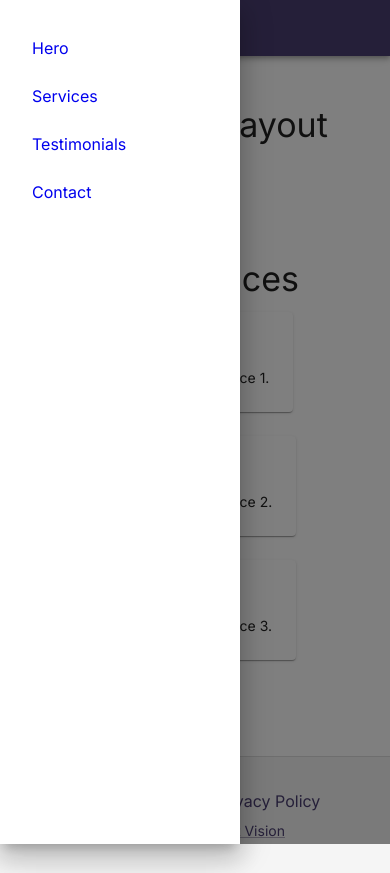
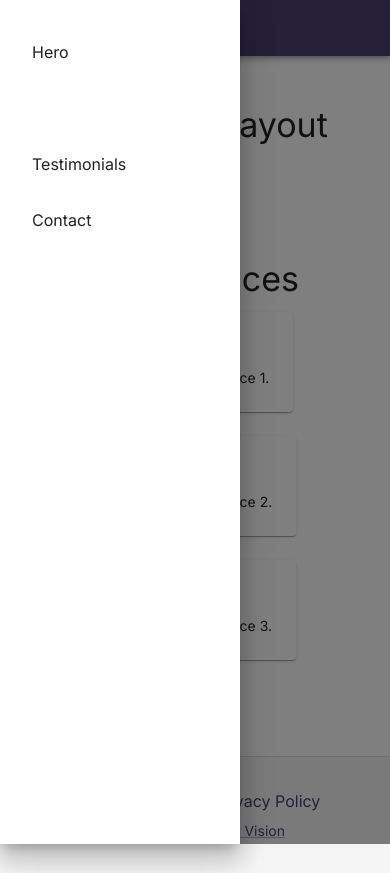
Before and after one commit to DeftVision/craftnhouse, a React (Vite) app in the folder frontend/: page /services in a window 390 px wide. Both pictures are taken after a click on the button "menu". Built offline with nearby package versions, Linux system fonts and the light colour scheme; some icons are missing.

Commit message:
Repaired broken syntax in components
ServiceGrid, MobileNav, and App.jsx were repaired.

```diff
--- a/frontend/src/App.jsx
+++ b/frontend/src/App.jsx
@@ -1,4 +1,4 @@
-import { Route, Routes } from 'react-router-dom';
+import { Route, Routes, Navigate } from 'react-router-dom';
 import { About, Contact, Home, PrivacyPolicy, TermsOfService } from './pages';
 import { Hero, Services, Testimonials } from './pages/sections';
 import LayoutWrapper from './layouts/LayoutWrapper';
@@ -10,6 +10,9 @@ function App() {
         <LayoutWrapper>
             <Box sx={{ mt: '64px', px: 2 }}>
                 <Routes>
+                    {/* Always redirect `/` to a valid route */}
+                    <Route path="/" element={<Navigate to="/hero" replace />} />
+
                     {siteConfig.layout.mode === 'multi' ? (
                         <>
                             <Route path="/hero" element={<Hero />} />
@@ -19,7 +22,7 @@ function App() {
                         </>
                     ) : (
                         <>
-                            <Route path="/" element={<Home />} />
+                            <Route path="/home" element={<Home />} />
                             <Route path="/about" element={<About />} />
                             <Route path="/contact" element={<Contact />} />
                         </>
@@ -34,4 +37,5 @@ function App() {
     );
 }
 
+
 export default App;
--- a/frontend/src/components/blocks/ServicesGrid.jsx
+++ b/frontend/src/components/blocks/ServicesGrid.jsx
@@ -8,7 +8,7 @@ export default function ServicesGrid() {
             <Typography variant="h4" gutterBottom align="center">Our Services</Typography>
             <Grid container columns={{ initial: 4, sm: 12 }} gap={3}>
                 {[1, 2, 3].map((i) => (
-                    <Grid key={i} columnSpan={{ initial: 4, sm: 4 }}>
+                    <Grid key={i}>
                         <AnimatedBox>
                             <Paper sx={{ p: 3, textAlign: 'center' }}>
                                 <Typography variant="h6">Service {i}</Typography>
--- a/frontend/src/components/nav/MobileNav.jsx
+++ b/frontend/src/components/nav/MobileNav.jsx
@@ -63,15 +63,24 @@ export default function MobileNav() {
                 <Box sx={{ width: 240, padding: 2, boxSizing: 'border-box' }}>
                     <List>
                         {siteConfig.navLinks.map(({ label, path }) => (
-                            <ListItem
-                                key={path}
-                                button
-                                component={Link}
-                                to={path}
-                                onClick={toggleDrawer(false)}
-                                selected={location.pathname === path}
-                            >
-                                <ListItemText primary={label} />
+                            <ListItem disablePadding key={path}>
+                                <ListItemText
+                                    primary={
+                                        <Link
+                                            to={path}
+                                            onClick={toggleDrawer(false)}
+                                            style={{
+                                                display: 'block',
+                                                padding: '12px 16px',
+                                                textDecoration: 'none',
+                                                color: location.pathname === path ? '#fff' : 'inherit',
+                                                backgroundColor: location.pathname === path ? 'rgba(255,255,255,0.1)' : 'transparent',
+                                            }}
+                                        >
+                                            {label}
+                                        </Link>
+                                    }
+                                />
                             </ListItem>
                         ))}
                     </List>
```
